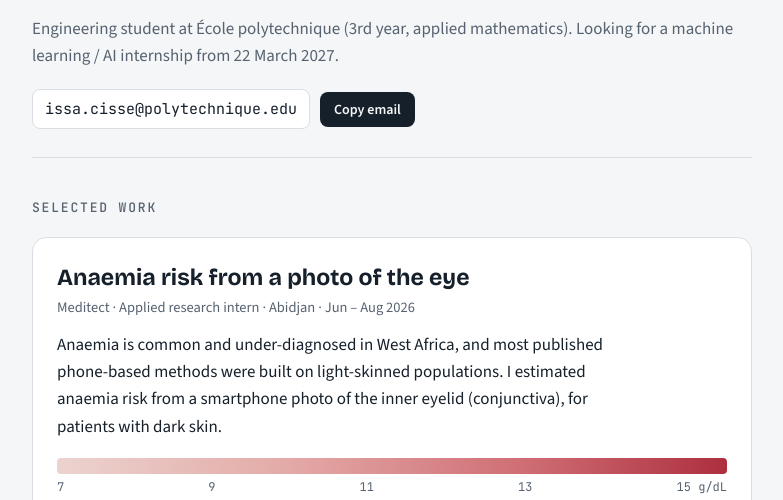
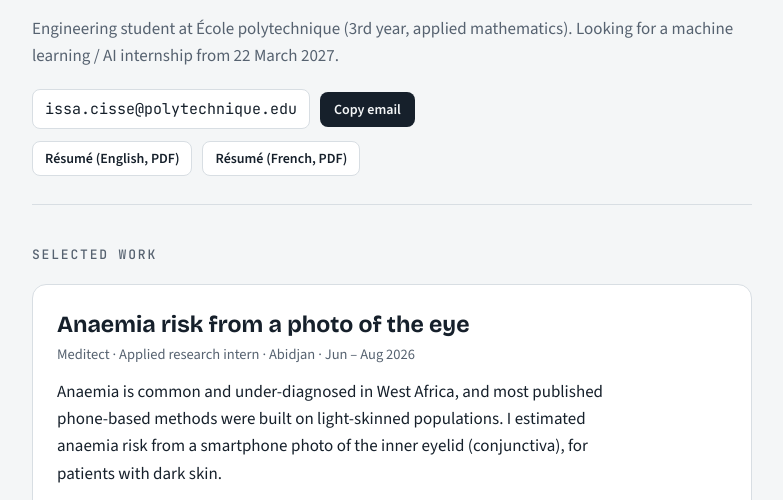
Before and after one commit to issa-cmyk/issa-cmyk.github.io, a plain HTML site: page index.html in a window 1280 px wide. Shown: the part 278-778 px from the top of the page, without its empty margins (248-1031 px from the left). Drawn offline with nearby package versions, Linux system fonts and the light colour scheme.

Commit message:
CV en PDF

```diff
--- a/index.html
+++ b/index.html
@@ -52,6 +52,9 @@ h1 { font-family: var(--display); font-weight: 700; font-size: clamp(2.6rem, 8vw
 .email { font-family: var(--mono); font-size: 15px; background: var(--surface); border: 1px solid var(--line); border-radius: 8px; padding: 7px 12px; user-select: all; }
 .btn { font: 600 14px var(--body); background: var(--ink); color: var(--bg); border: 0; border-radius: 8px; padding: 8px 14px; cursor: pointer; }
 .copied { font-size: 14px; color: var(--muted); }
+.cv { margin-top: 12px; }
+.cvlink { font: 600 14px var(--body); color: var(--ink); border: 1px solid var(--line); border-radius: 8px; padding: 7px 12px; text-decoration: none; background: var(--surface); }
+.cvlink:hover { border-color: var(--accent); }
 
 section { padding-block: 40px 8px; }
 h2 { font-family: var(--mono); font-weight: 500; font-size: 13px; text-transform: uppercase; letter-spacing: .14em; color: var(--muted); margin: 0 0 18px; }
@@ -118,6 +121,10 @@ footer { margin-top: 48px; padding-top: 20px; border-top: 1px solid var(--line);
       <span class="email" id="email">issa.cisse@polytechnique.edu</span>
       <button class="btn" type="button" id="copy"><span class="en">Copy email</span><span class="fr">Copier l'e-mail</span></button>
       <span class="copied" id="copied" aria-live="polite"></span>
+    </div>
+    <div class="contact cv">
+      <a class="cvlink" href="Issa_Cisse_CV_EN.pdf" target="_blank" rel="noopener"><span class="en">Résumé (English, PDF)</span><span class="fr">CV en anglais (PDF)</span></a>
+      <a class="cvlink" href="Issa_Cisse_CV_FR.pdf" target="_blank" rel="noopener"><span class="en">Résumé (French, PDF)</span><span class="fr">CV en français (PDF)</span></a>
     </div>
   </header>
 
```
Also changed, not shown: 2 other files.
